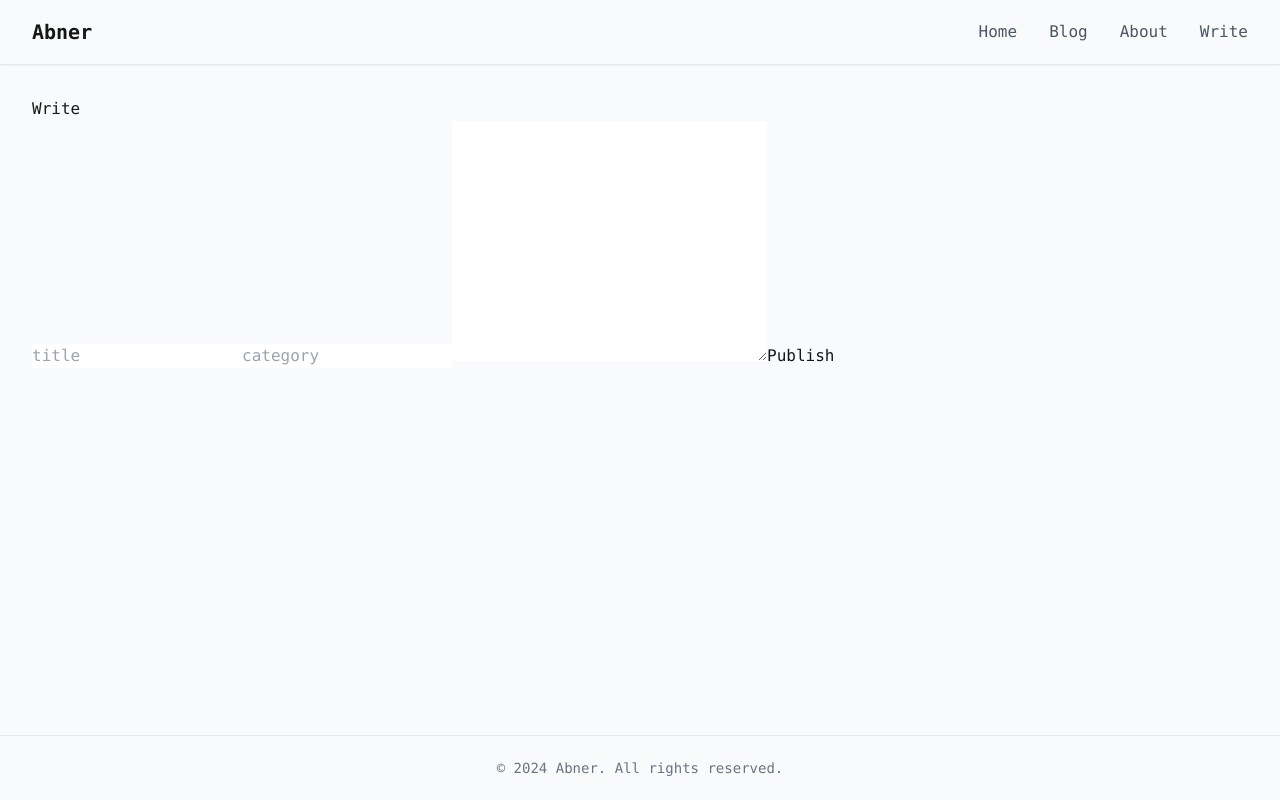
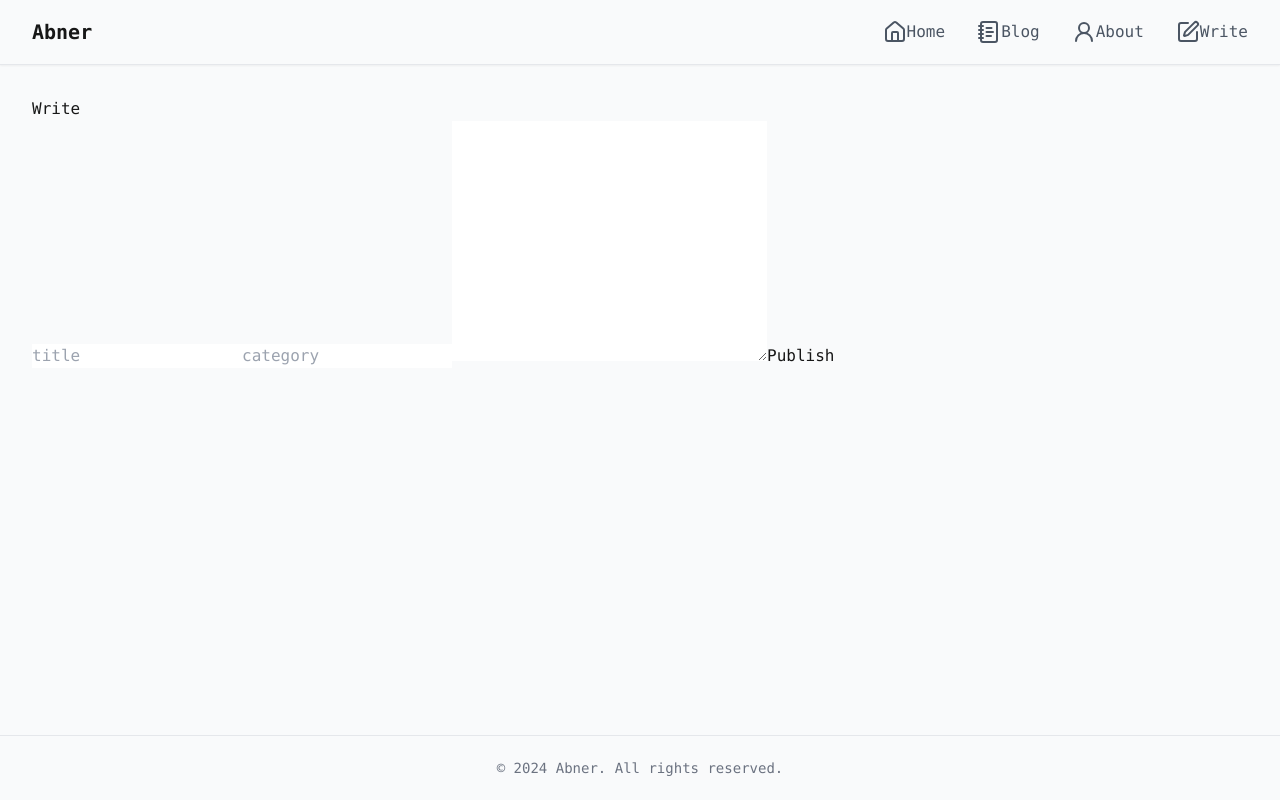
Before and after one commit to cdt3211/blog-next, a Next.js app: page /write in a window 1280 px wide. Built offline with nearby package versions, Linux system fonts and the light colour scheme.

Commit message:
✨ feat: 添加图标

```diff
--- a/src/app/blog/[postId]/page.jsx
+++ b/src/app/blog/[postId]/page.jsx
@@ -1,3 +1,5 @@
+import DeletePostButton from '@/components/post/deletePost';
+import { deletePost } from '@/lib/action';
 import { getPostById } from '@/lib/data'
 import Link from 'next/link';
 import React from 'react'
@@ -11,6 +13,7 @@ export default async function Post({ params }) {
         <h1>{post.title}</h1>
         {post.category && <p>#{post.category}</p>}
         <Link href={`/write/${postId}`}>Edit</Link>
+        <DeletePostButton postId={postId} />
         <p>{new Date(post.createdAt).toLocaleDateString()}</p>
         <article>
           {post.content}
--- a/src/app/blog/page.jsx
+++ b/src/app/blog/page.jsx
@@ -1,4 +1,4 @@
-import PostsList from '@/components/postsList'
+import PostsList from '@/components/post/postsList'
 import React, { Suspense } from 'react'
 
 export default function Blog() {
--- a/src/app/write/[postId]/page.jsx
+++ b/src/app/write/[postId]/page.jsx
@@ -1,4 +1,4 @@
-import PostForm from '@/components/postForm';
+import PostForm from '@/components/post/postForm';
 import { updatePost } from '@/lib/action'
 import { getPostById } from '@/lib/data';
 import React from 'react'
--- a/src/app/write/page.jsx
+++ b/src/app/write/page.jsx
@@ -1,4 +1,4 @@
-import PostForm from '@/components/postForm'
+import PostForm from '@/components/post/postForm'
 import { addPost } from '@/lib/action'
 import React from 'react'
 
--- a/src/components/header/navLinks.jsx
+++ b/src/components/header/navLinks.jsx
@@ -5,26 +5,33 @@ const links = [
   {
     name: 'Home',
     path: '/',
+    icon: <svg xmlns="http://www.w3.org/2000/svg" width="24" height="24" viewBox="0 0 24 24" fill="none" stroke="currentColor" strokeWidth="2" strokeLinecap="round" strokeLinejoin="round" class="lucide lucide-house"><path d="M15 21v-8a1 1 0 0 0-1-1h-4a1 1 0 0 0-1 1v8" /><path d="M3 10a2 2 0 0 1 .709-1.528l7-5.999a2 2 0 0 1 2.582 0l7 5.999A2 2 0 0 1 21 10v9a2 2 0 0 1-2 2H5a2 2 0 0 1-2-2z" /></svg>
   },
   {
     name: 'Blog',
-    path: '/blog'
+    path: '/blog',
+    icon: <svg xmlns="http://www.w3.org/2000/svg" width="24" height="24" viewBox="0 0 24 24" fill="none" stroke="currentColor" strokeWidth="2" strokeLinecap="round" strokeLinejoin="round" class="lucide lucide-notebook-text"><path d="M2 6h4" /><path d="M2 10h4" /><path d="M2 14h4" /><path d="M2 18h4" /><rect width="16" height="20" x="4" y="2" rx="2" /><path d="M9.5 8h5" /><path d="M9.5 12H16" /><path d="M9.5 16H14" /></svg>
   },
   {
     name: 'About',
-    path: '/about'
+    path: '/about',
+    icon: <svg xmlns="http://www.w3.org/2000/svg" width="24" height="24" viewBox="0 0 24 24" fill="none" stroke="currentColor" strokeWidth="2" strokeLinecap="round" strokeLinejoin="round" class="lucide lucide-user-round"><circle cx="12" cy="8" r="5" /><path d="M20 21a8 8 0 0 0-16 0" /></svg>
   },
   {
     name: 'Write',
-    path: '/write'
+    path: '/write',
+    icon: <svg xmlns="http://www.w3.org/2000/svg" width="24" height="24" viewBox="0 0 24 24" fill="none" stroke="currentColor" strokeWidth="2" strokeLinecap="round" strokeLinejoin="round" class="lucide lucide-square-pen"><path d="M12 3H5a2 2 0 0 0-2 2v14a2 2 0 0 0 2 2h14a2 2 0 0 0 2-2v-7" /><path d="M18.375 2.625a1 1 0 0 1 3 3l-9.013 9.014a2 2 0 0 1-.853.505l-2.873.84a.5.5 0 0 1-.62-.62l.84-2.873a2 2 0 0 1 .506-.852z" /></svg>
   }
 
 ]
 export default function NavLinks() {
   return (
-    <div className='space-x-8'>
+    <div className='space-x-8 flex'>
       {links.map(link => (
-        <Link className='text-gray-600 hover:text-gray-800 transition-colors' key={link.name} href={link.path}>{link.name}</Link>
+        <Link className='flex text-gray-600 hover:text-gray-800 transition-colors' key={link.name} href={link.path}>
+          {link.icon}
+          {link.name}
+        </Link>
       ))}
     </div>
   )
--- /dev/null
+++ b/src/components/post/deletePost.jsx
@@ -0,0 +1,10 @@
+'use client'
+import { deletePost } from '@/lib/action'
+import React from 'react'
+
+export default function DeletePostButton({ postId }) {
+  return (
+    <>
+      <button onClick={() => { deletePost(postId) }}>Delete</button></>
+  )
+}
--- a/src/lib/action.js
+++ b/src/lib/action.js
@@ -3,6 +3,7 @@
 import { revalidatePath } from "next/cache";
 import { Post } from "./models";
 import { connectToDb } from "./utils";
+import { redirect } from "next/navigation";
 
 export async function addPost(formData) {
   const { title, category, content } = Object.fromEntries(formData);
@@ -14,11 +15,12 @@ export async function addPost(formData) {
       content
     })
     await newPost.save();
-    revalidatePath('/blog');
   } catch (err) {
     console.error(err);
     return { error: 'Failed to add post' };
   }
+  revalidatePath('/blog');
+  redirect(`/blog`);
 }
 
 export async function updatePost(formData) {
@@ -33,10 +35,23 @@ export async function updatePost(formData) {
     post.category = category;
     post.content = content;
     await post.save();
-    revalidatePath('/blog');
-    revalidatePath(`/blog/${id}`);
   } catch (err) {
     console.error(err);
     return { error: 'Failed to update post' };
   }
+  revalidatePath('/blog');
+  revalidatePath(`/blog/${id}`);
+  redirect(`/blog/${id}`);
 }
+
+export async function deletePost(id) {
+  try {
+    connectToDb();
+    await Post.findByIdAndDelete(id);
+  } catch (err) {
+    console.error(err);
+    return { error: 'Failed to delete post' };
+  }
+  revalidatePath('/blog');
+  redirect(`/blog`);
+}
```
Also changed, not shown: src/components/post/postForm.jsx (renamed from src/components/postForm.jsx), src/components/post/postsList.jsx (renamed from src/components/postsList.jsx).
